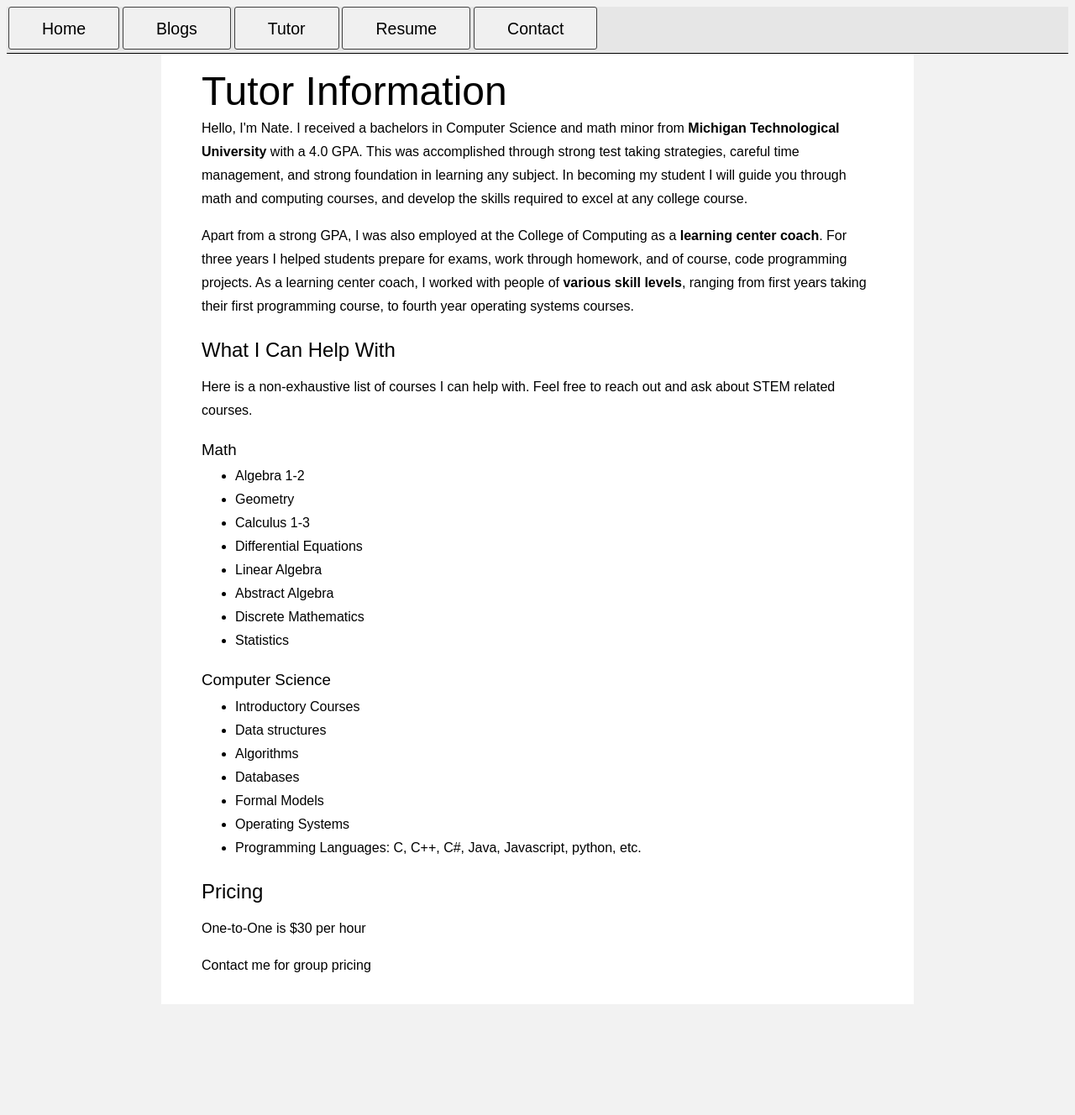
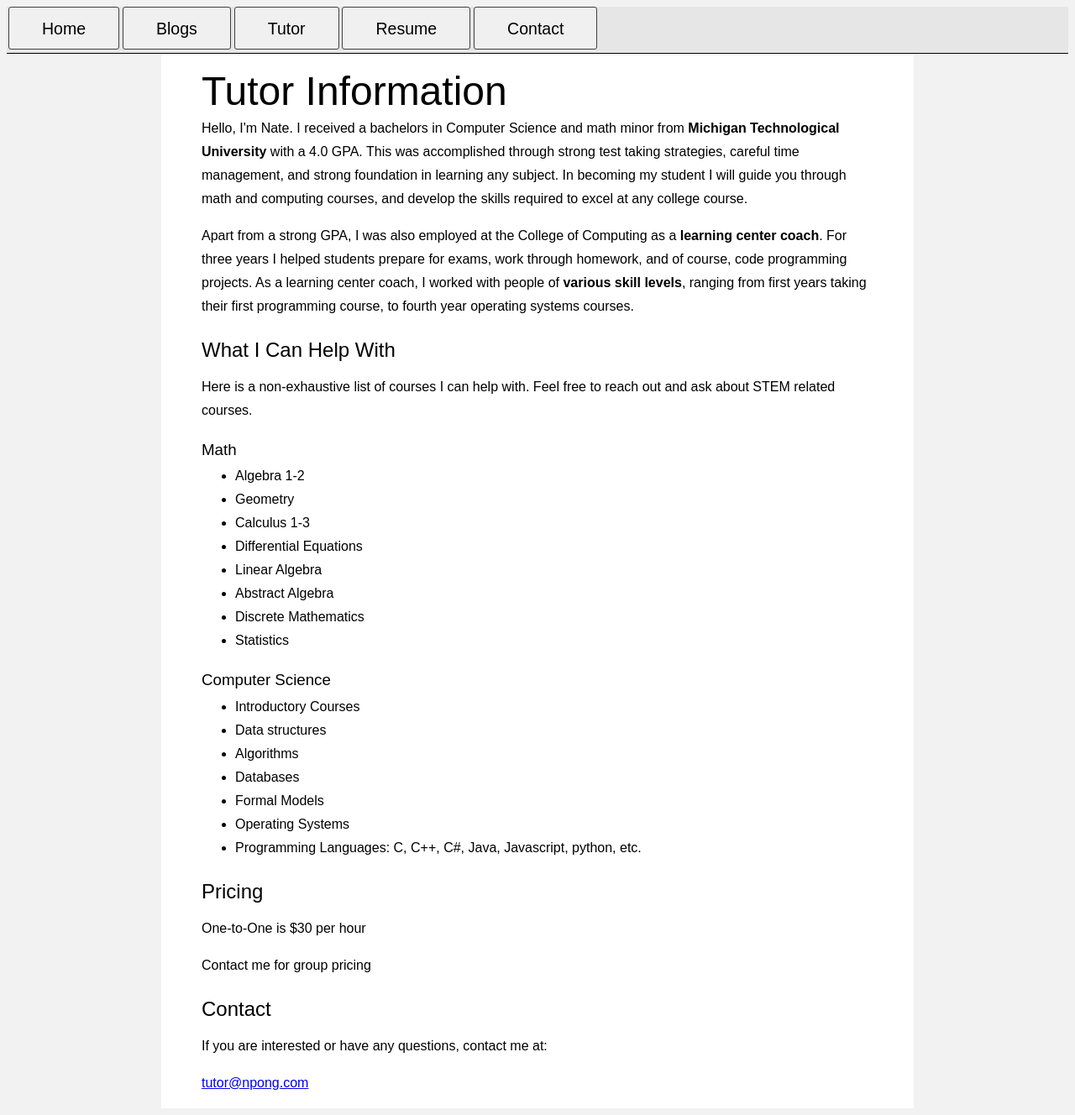
Before and after one commit to Player01osu/player01osu.github.io, a Jekyll site: the page built from tutor.html, in a window 1280 px wide and 1328 px high. Shown: the whole window at 84% size. Built offline with Jekyll 4.4.1, drawn with Linux system fonts in a browser that asks for light colours.

Commit message:
Add contact to tutor information

```diff
--- a/tutor.html
+++ b/tutor.html
@@ -75,3 +75,12 @@ description: >-
         </p>
     </div>
 </div>
+
+<div class="part">
+    <h2>Contact</h2>
+    <p>
+        If you are interested or have any questions, contact me at:
+    </p>
+
+    <a href="mailto:tutor@npong.com">tutor@npong.com</a>
+</div>
```
